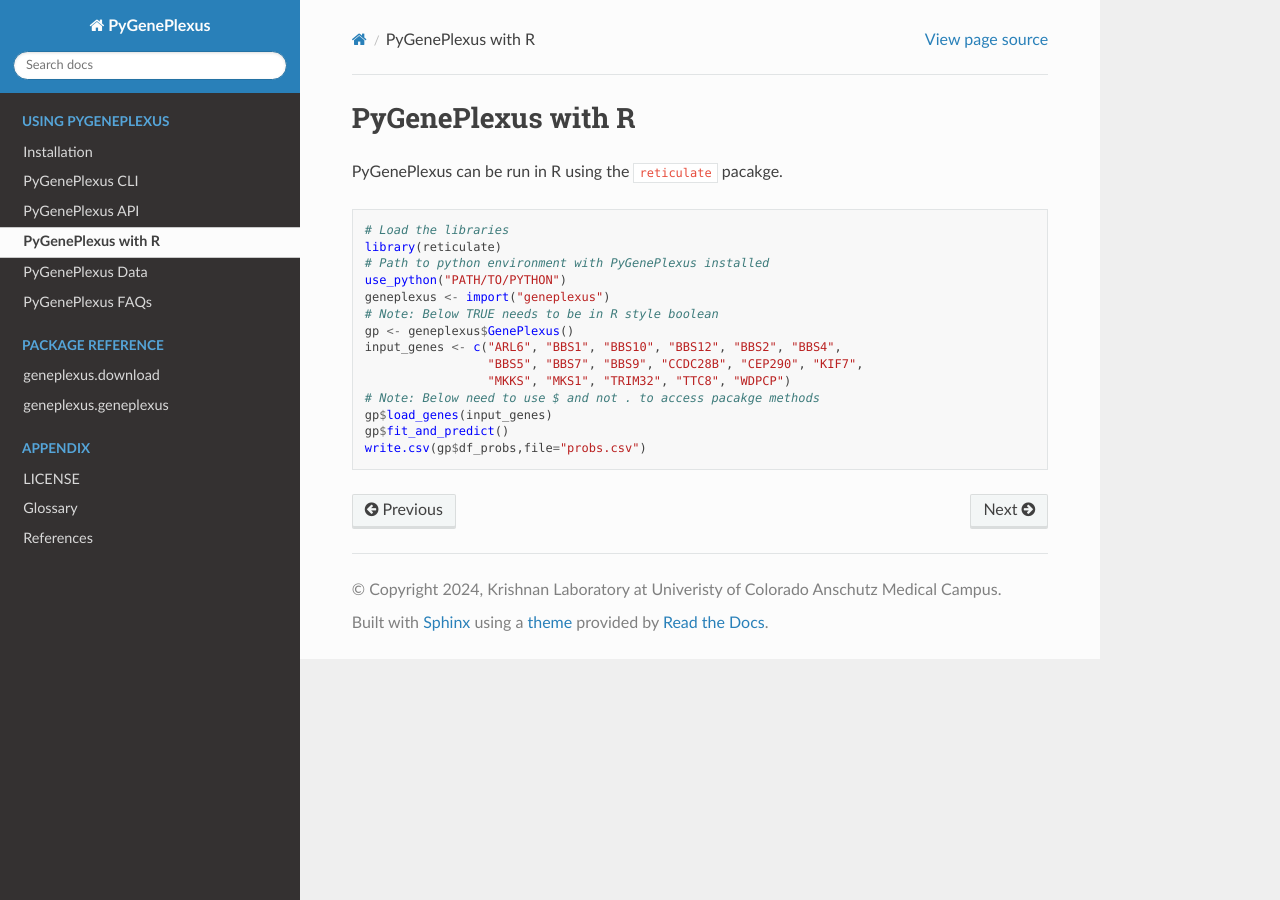
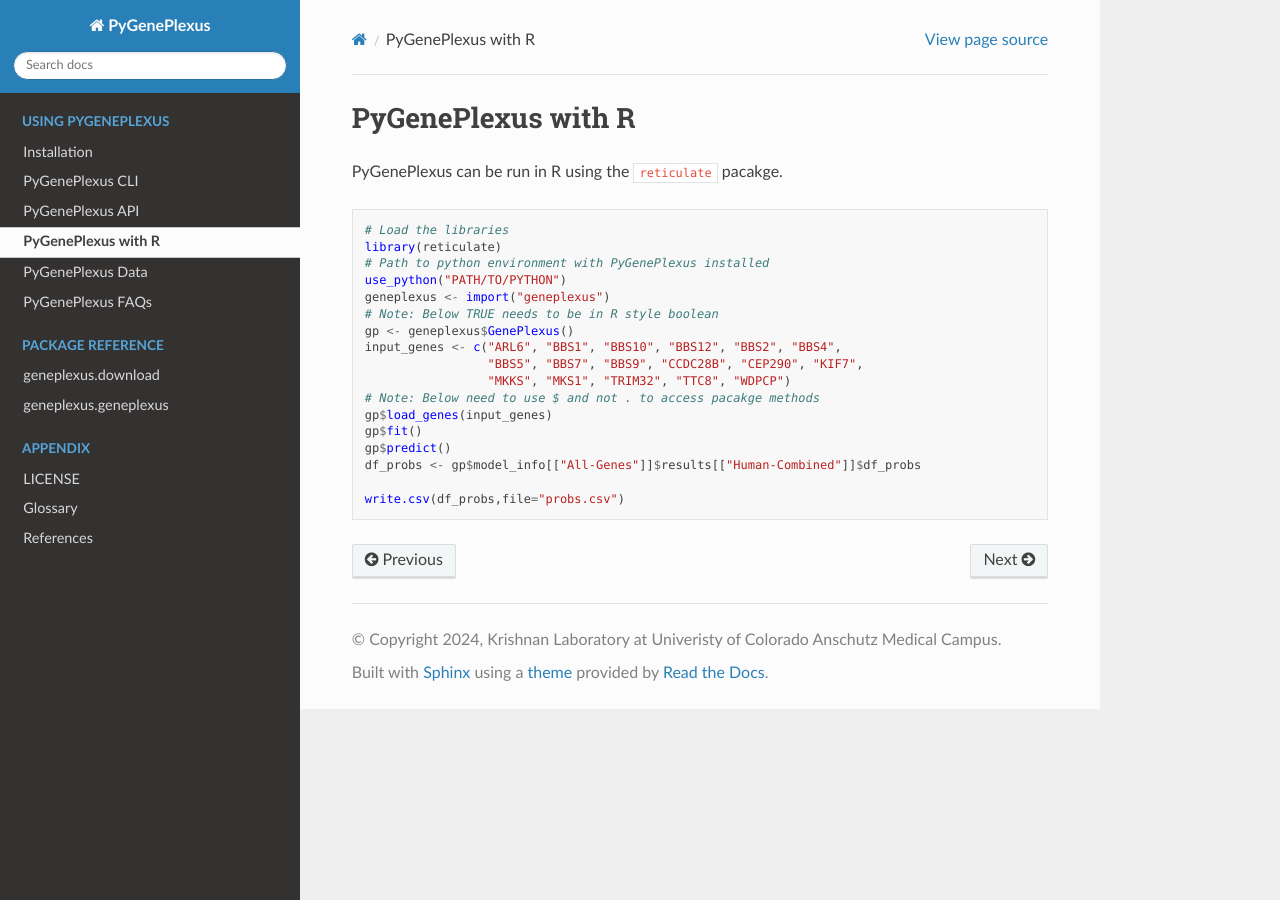
Before and after one commit to krishnanlab/PyGenePlexus, a Sphinx documentation site: the page built from docs/source/notes/r.rst, in a window 1280 px wide. Built offline with Sphinx 7.4.7 and the Read the Docs theme 3.1.0, drawn with Linux system fonts in a browser that asks for light colours.

Commit message:
updated to how to use with R

```diff
--- a/docs/source/notes/r.rst
+++ b/docs/source/notes/r.rst
@@ -17,5 +17,8 @@
 		    "MKKS", "MKS1", "TRIM32", "TTC8", "WDPCP")
    # Note: Below need to use $ and not . to access pacakge methods
    gp$load_genes(input_genes)
-   gp$fit_and_predict()
-   write.csv(gp$df_probs,file="probs.csv")
+   gp$fit()
+   gp$predict()
+   df_probs <- gp$model_info[["All-Genes"]]$results[["Human-Combined"]]$df_probs
+
+   write.csv(df_probs,file="probs.csv")
```
